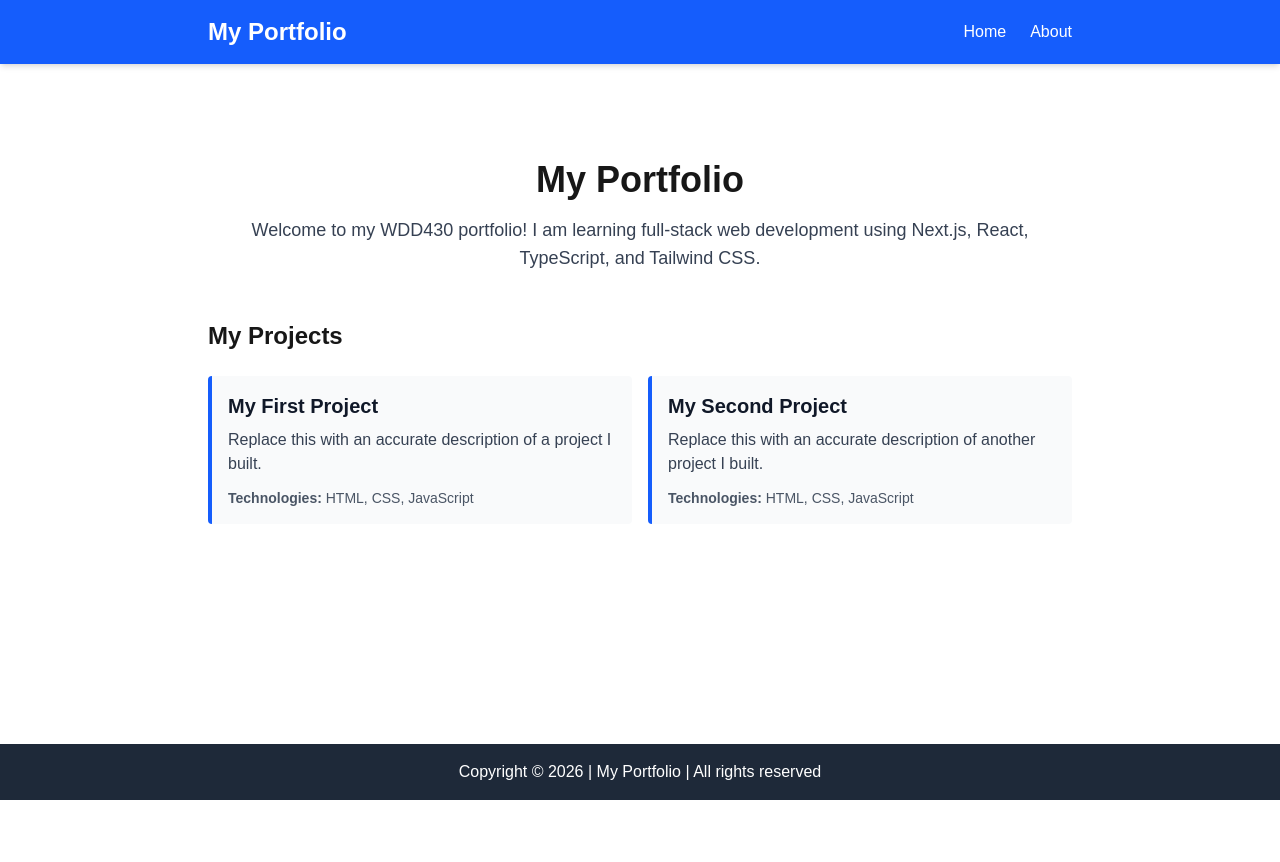
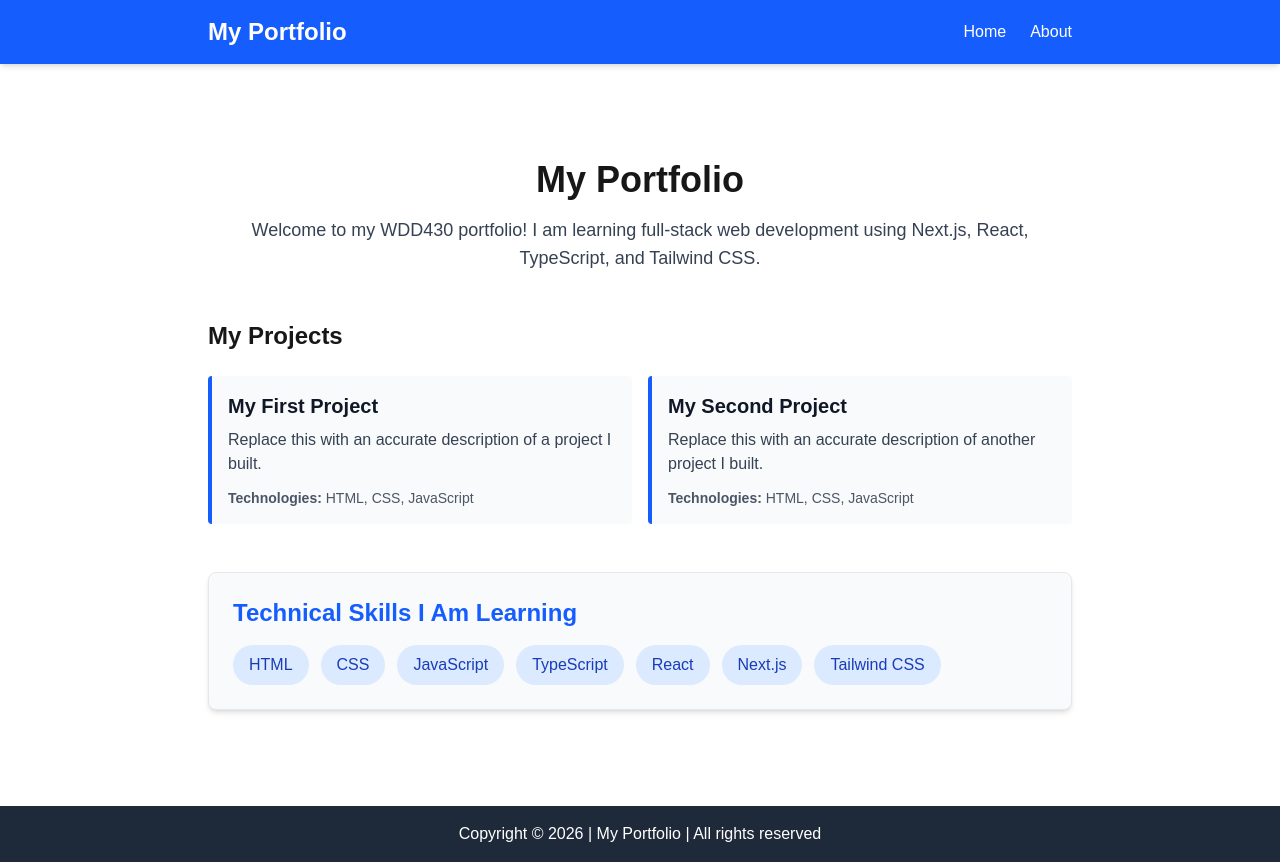
Before and after one commit to redheadw/wdd430-portfolio, a Next.js app: page / in a window 1280 px wide. Before the commit the page ends 800 px from the top, so only its background shows below. Built offline with nearby package versions, Linux system fonts and the light colour scheme.

Commit message:
Add reusable SkillsCard server component

```diff
--- a/app/page.tsx
+++ b/app/page.tsx
@@ -1,3 +1,4 @@
+import SkillsCard from "@/components/SkillsCard";
 import ProjectList from "@/components/ProjectList";
 
 const projects = [
@@ -34,6 +35,21 @@ export default function Home() {
       </h2>
 
       <ProjectList projects={projects} />
+
+      <div className="mt-12">
+        <SkillsCard
+          title="Technical Skills I Am Learning"
+          skills={[
+            "HTML",
+            "CSS",
+            "JavaScript",
+            "TypeScript",
+            "React",
+            "Next.js",
+            "Tailwind CSS"
+          ]}
+        />
+      </div>
     </main>
   );
 }
--- /dev/null
+++ b/components/SkillsCard.tsx
@@ -0,0 +1,25 @@
+interface SkillsCardProps {
+  title: string;
+  skills: string[];
+}
+
+export default function SkillsCard({ title, skills }: SkillsCardProps) {
+  return (
+    <section className="bg-gray-50 border border-gray-200 rounded-lg p-6 shadow-md">
+      <h2 className="text-2xl font-bold text-blue-600 mb-4">
+        {title}
+      </h2>
+
+      <ul className="flex flex-wrap gap-3">
+        {skills.map((skill) => (
+          <li
+            key={skill}
+            className="bg-blue-100 text-blue-800 px-4 py-2 rounded-full"
+          >
+            {skill}
+          </li>
+        ))}
+      </ul>
+    </section>
+  );
+}
```
